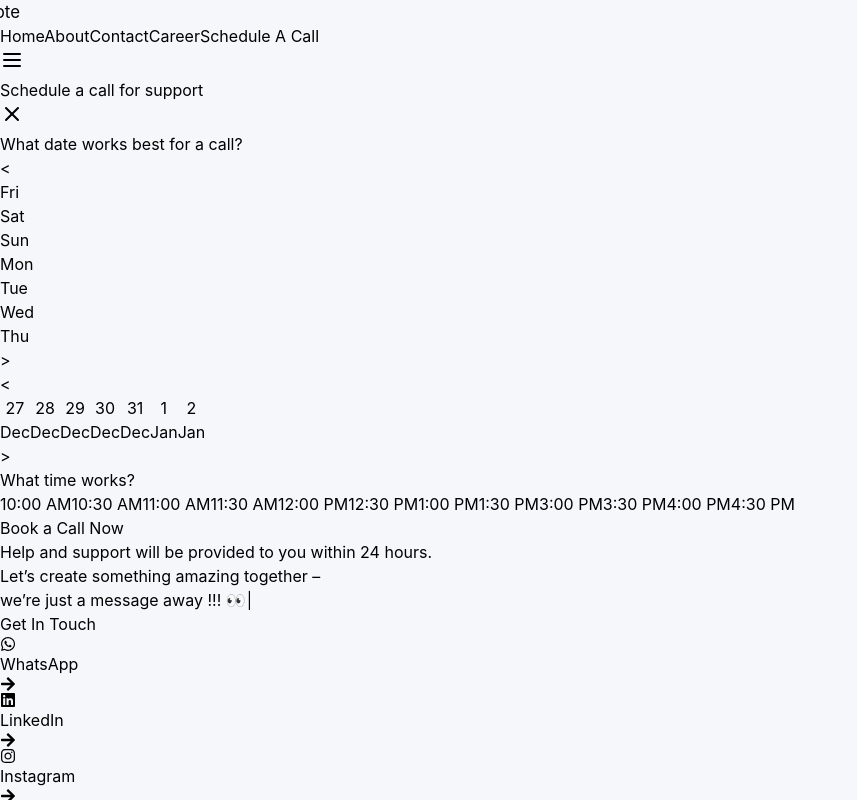
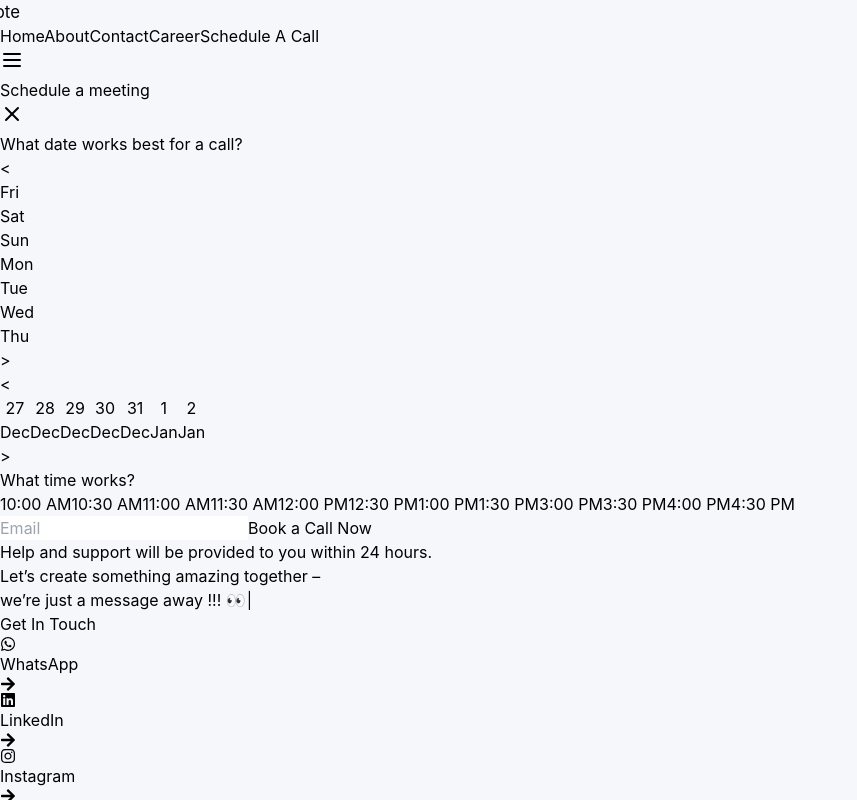
Before and after one commit to iamvishukr/Shrote, a React (Vite) app: page /contact in a window 1280 px wide. Both pictures are taken after a click on the button "Schedule A Call". Shown: the top 800 px of the page, without its empty margins (0-857 px from the left). Built offline with nearby package versions, Linux system fonts and the light colour scheme.

Commit message:
connected firebase to schedulecall

```diff
--- a/src/Components/Contact.jsx
+++ b/src/Components/Contact.jsx
@@ -194,7 +194,7 @@ export default function ContactPage() {
 
         </div>
       </div>
-      <ToastContainer />
+
     </div>
   );
 }
--- a/src/Components/ScheduleCallDialog.jsx
+++ b/src/Components/ScheduleCallDialog.jsx
@@ -2,6 +2,10 @@ import React, { useState, useEffect } from 'react'
 import { addDays, format, isSameDay } from 'date-fns'
 import { Dialog, DialogContent, DialogHeader, DialogTitle } from "./Dialog"
 import { X } from 'lucide-react'
+import app from "../../firebaseConfig";
+import { getFirestore, collection, addDoc } from "firebase/firestore";
+
+
 
 const timeSlots = [
   '10:00 AM', '10:30 AM', '11:00 AM', '11:30 AM',
@@ -12,6 +16,13 @@ const timeSlots = [
 const weekDays = ['Sun', 'Mon', 'Tue', 'Wed', 'Thu', 'Fri', 'Sat']
 
 export default function ScheduleCallDialog({ isOpen, onClose }) {
+
+  const db = getFirestore(app);
+  const [email, setEmail] = useState("");
+  const handleEmail = (e)=>{
+    setEmail(e.target.value)
+  }
+
   const [selectedDate, setSelectedDate] = useState(new Date())
   const [selectedTime, setSelectedTime] = useState('11:30 AM')
   const [dateRange, setDateRange] = useState([])
@@ -35,10 +46,26 @@ export default function ScheduleCallDialog({ isOpen, onClose }) {
     }
   }
 
-  const handleBooking = () => {
-    console.log(`Booking for ${format(selectedDate, 'dd MMMM yyyy')} at ${selectedTime}`)
-    onClose()
-  }
+  const handleBooking = async () => {
+    const scheduleData = {
+      email:email,
+      date: format(selectedDate, 'yyyy-MM-dd'),
+      time: selectedTime,
+      timestamp: new Date().toISOString(),
+    };
+
+    try {
+      const docRef = await addDoc(collection(db, "schedules"), scheduleData);
+      //console.log("Document written with ID: ", docRef.id);
+      alert("Meeting Scheduling Sucessfully");
+      onClose();
+    } catch (error) {
+      //console.error("Error adding document: ", error);
+      alert("An error occurred. Please try again.");
+    }
+  };
+
+
 
   return (
     <Dialog open={isOpen} onOpenChange={onClose}>
@@ -46,7 +73,7 @@ export default function ScheduleCallDialog({ isOpen, onClose }) {
         <DialogHeader>
           <div className="flex items-center justify-between">
             <DialogTitle className="text-xl font-normal">
-              Schedule a call for support
+              Schedule a meeting
             </DialogTitle>
             <button
               variant="ghost"
@@ -152,6 +179,16 @@ export default function ScheduleCallDialog({ isOpen, onClose }) {
             </div>
           </div>
 
+          <input
+              type="email"
+              name="email"
+              value={email}
+              onChange={handleEmail}
+              placeholder="Email"
+              className="w-full p-3 md:p-4 border text-black border-gray-400 bg-gray-100 rounded focus:outline-none"
+              required
+            />
+
           <button
             className="w-full bg-blue-600 hover:bg-blue-700 text-white py-6"
             onClick={handleBooking}
```
